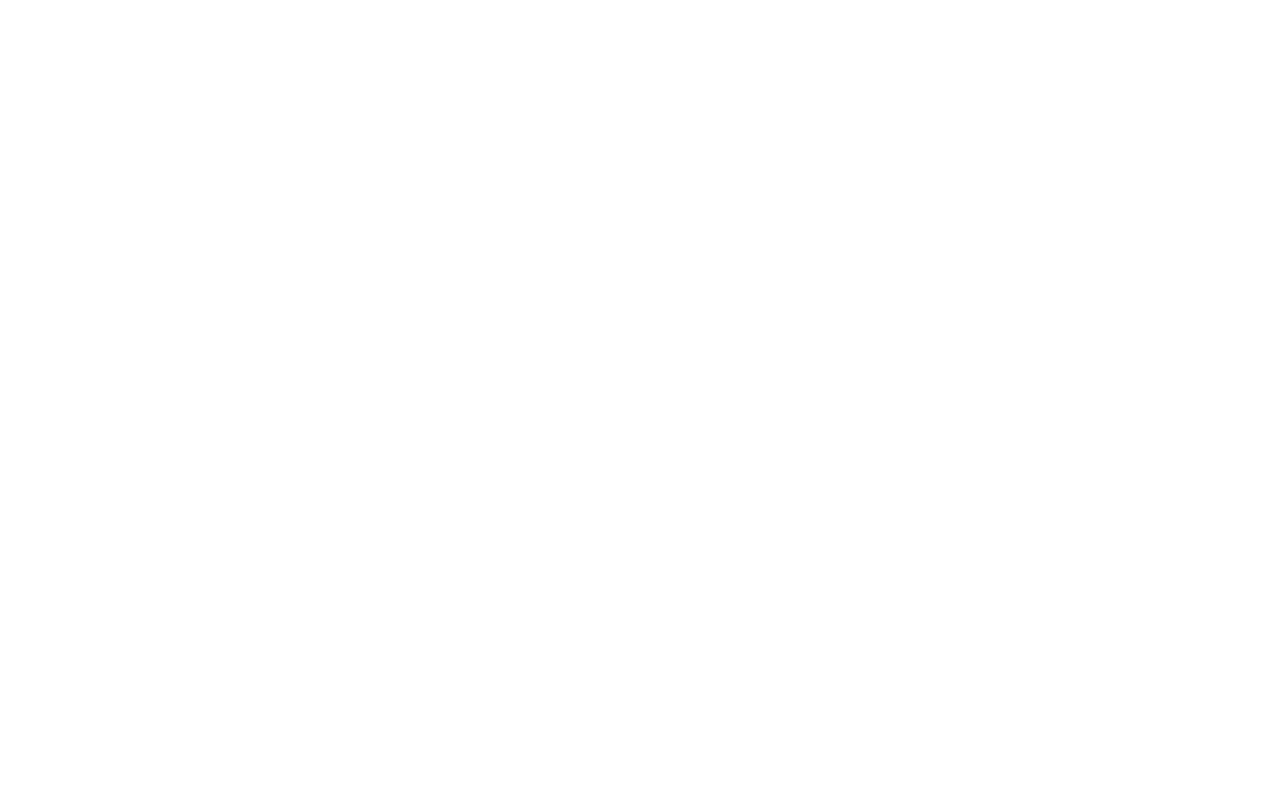
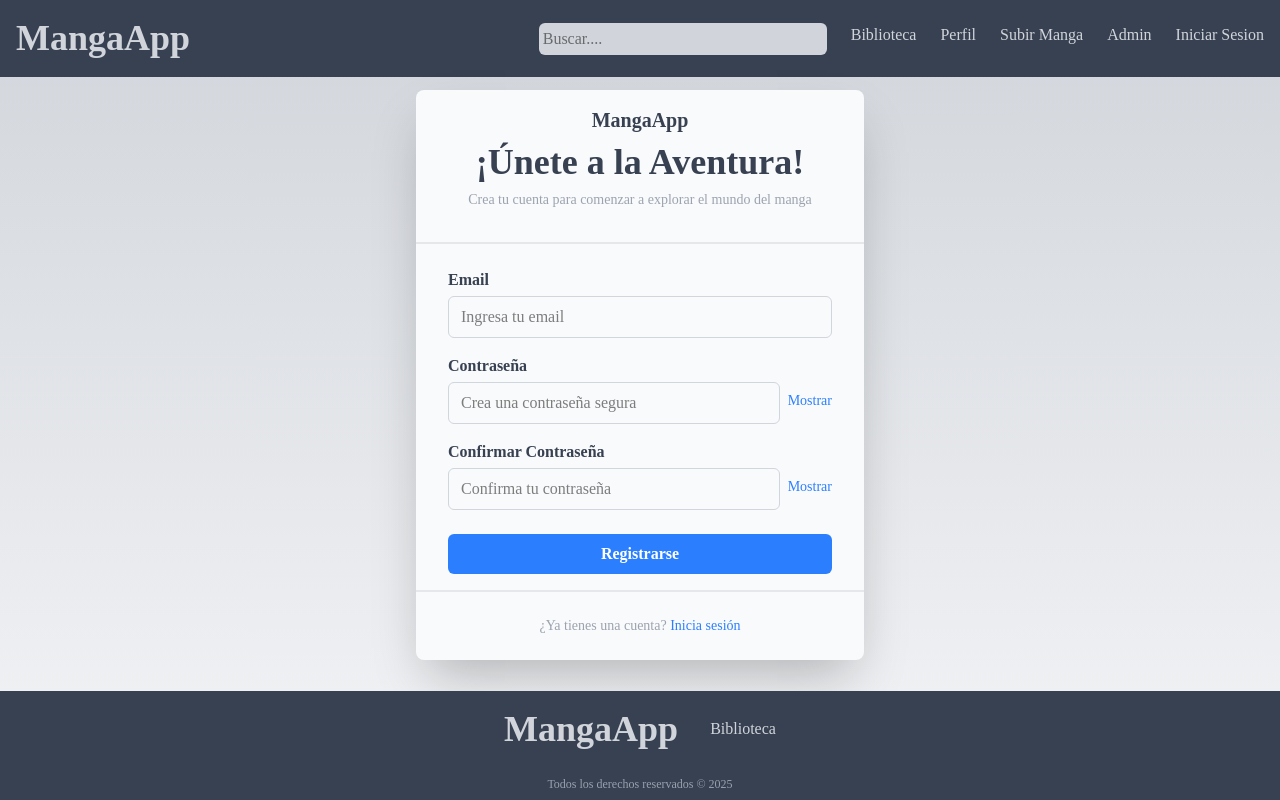
Before and after one commit to Franklin-Gomez/MangaApp, a React (Vite) app in the folder frontend/: page /register in a window 1280 px wide. Before the commit this address had no page. Built offline with nearby package versions, Linux system fonts and the light colour scheme; a web font is replaced by a local one.

Commit message:
working on register form

```diff
--- a/frontend/src/router.tsx
+++ b/frontend/src/router.tsx
@@ -8,6 +8,7 @@ import Library from './view/Pages/Library'
 import Login  from './view/Pages/Login'
 import { UploadManga } from './view/Pages/admin/UploadManga'
 import { UploadChapters } from './view/Pages/admin/UploadChapters'
+import { Register } from './view/Pages/register'
 
 export default function Router() {
   return (
@@ -19,6 +20,7 @@ export default function Router() {
           <Route path="/library/:MangaId" element={<MangaInfo/>} />
           <Route path="/library" element={<Library/>} />
           <Route path="/login" element={<Login/>} />
+          <Route path="/register" element={<Register/>} />
           <Route path="/admin/uploadManga" element={<UploadManga/> } />
           <Route path="/admin/uploadChapters/:mangaId" element={<UploadChapters/>} />
 
--- a/frontend/src/types/index.ts
+++ b/frontend/src/types/index.ts
@@ -65,3 +65,18 @@ export const ChaptersSchema = z.array(ChapterSchema);
 
 export type ChapterType = z.infer<typeof ChapterSchema>;
 export type ChaptersType = z.infer<typeof ChaptersSchema>;
+
+
+
+// -----------------------------------User Schema ------------------------------------
+
+export const LoginSchema = z.object({
+    email: z.string().email(),
+    password: z.string()
+});
+
+export type LoginType = z.infer<typeof LoginSchema>;
+
+export const RegisterSchema = LoginSchema.extend({  confirmPassword: z.string() })
+
+export type RegisterType = z.infer<typeof RegisterSchema>;
--- a/frontend/src/view/Pages/Login.tsx
+++ b/frontend/src/view/Pages/Login.tsx
@@ -1,9 +1,35 @@
 import { useForm } from "react-hook-form"
 import { Link } from "react-router-dom"
+import type { LoginType } from "../../types"
+import { useState } from "react";
+import { loginUser } from "../../api";
 
 export default function Login () {
 
-    const { register } = useForm()
+    const [showPassword, setShowPassword] = useState(false);
+    const [isLoading, setIsLoading] = useState(false);
+    const [successMsg, setSuccessMsg] = useState("");
+    const [serverError, setServerError] = useState("")
+
+    const { register , handleSubmit , formState : { errors } , reset } = useForm({
+        defaultValues : {
+            email: '',
+            password: ''
+        }
+    })
+
+    const handleLogin = async ( data : LoginType) => {
+
+        try {
+            const respuesta = await loginUser( data )
+
+            console.log(respuesta);
+        } catch (error) {
+            console.log('Error en el login:', error);
+        }
+
+
+    }
 
     return (
         <>
@@ -23,15 +49,23 @@ export default function Login () {
 
                     <div>
 
-                        <form className="px-8 border-b-2 border-tenue">
+                        <form
+                            className="px-8 border-b-2 border-tenue"
+                            onSubmit={handleSubmit( handleLogin )}
+                        >
 
                             <div className="flex flex-col mb-4">
                                 <label className=" flex text-muy-oscuro font-bold ">Email</label>
                                 <input
-                                    type="email" {...register("email")}
+                                    type="email"
                                     placeholder="Ingresa Tu Email"
                                     className="bg-white border border-gray-300 rounded-md px-4 py-2 focus:outline-none focus:ring-2 focus:border-transparent"
+                                    {...register("email" , { required: true })}
                                 />
+
+                                { errors.email &&
+                                    <span className="text-red-500 text-sm mt-1">El email es requerido</span>
+                                }
                             </div>
 
                             <div className="flex flex-col mb-6">
@@ -40,17 +74,35 @@ export default function Login () {
                                     <span className=" hover:underline hover:text-gray-800 cursor-pointer "> Olvidastes tu Contraseña ?  </span>
                                 </label>
 
-                                <input
-                                    type="password" {...register("password")}
-                                    placeholder="Ingresa Tu Contraseña"
-                                    className="bg-white border border-gray-300 rounded-md px-4 py-2 "
-                                />
+                                <div className=" flex items-center justify-evenly">
+                                    <input
+                                        type={showPassword ? "text" : "password" }
+                                        placeholder="Ingresa Tu Contraseña"
+                                        className="bg-white border border-gray-300 rounded-md px-4 py-2 w-full"
+                                        {...register("password" , { required: true })}
+                                    />
+
+                                    <button
+                                        type="button"
+                                        className="ml-2 text-sm text-blue-500 hover:underline focus:outline-none"
+                                        onClick={() => setShowPassword((v) => !v)}
+                                    >
+                                        {showPassword ? "Ocultar" : "Mostrar"}
+                                    </button>
+
+                                </div>
+
+                                { errors.password &&
+
+                                    <span className=" text-red-500 text-sm mt-1">La contraseña es requerida</span>
+
+                                }
 
                             </div>
 
                             <button
                                 type="submit"
-                                className="w-full py-3 bg-muy-oscuro text-white rounded-md mb-8 hover:bg-gray-800 hover:shadow-lg hover:font-bold transition cursor-pointer"
+                                className="w-full py-3 bg-muy-oscuro text-white rounded-md mb-4 hover:bg-gray-800 hover:shadow-lg hover:font-bold transition duration-150 cursor-pointer"
                             >Iniciar Sesion</button>
 
                         </form>
@@ -60,7 +112,7 @@ export default function Login () {
                     <div
                         className="mb-8 text-primary"
                     >
-                        No tienes una cuenta? <Link to="/registrarse" className="font-mediusm text-secondary hover:font-black hover:underline">Registrarse</Link>
+                        No tienes una cuenta? <Link to="/register" className="font-mediusm text-blue-500 hover:font-bold  hover:underline">Registrarse</Link>
                     </div>
 
                 </div>
--- /dev/null
+++ b/frontend/src/view/Pages/register.tsx
@@ -0,0 +1,152 @@
+import { useForm } from "react-hook-form"
+import { Link } from "react-router-dom"
+import type { RegisterType } from "../../types"
+import { useState } from "react";
+
+
+export const Register = () => {
+
+    const [showPassword, setShowPassword] = useState(false);
+    const [showConfirmPassword, setShowConfirmPassword] = useState(false);
+    const [isLoading, setIsLoading] = useState(false);
+    const [successMsg, setSuccessMsg] = useState("");
+
+    const { register, handleSubmit , formState : { errors }  , reset , watch } = useForm<RegisterType>()
+
+    const password = watch('password');
+
+
+    const handleRegister = ( data : RegisterType ) => {
+
+        console.log(data);
+
+        reset();
+    }
+
+    return (
+        <div className="flex flex-col items-center justify-center min-h-[calc(100vh-205px)]">
+            <div className="text-center space-y-6 bg-gray-50  rounded-lg shadow-2xl w-md">
+
+                <div className=" border-b-2 border-tenue px-4 pt-4">
+
+                    <h2 className="text-xl font-bold text-muy-oscuro">MangaApp</h2>
+
+                    <h1 className=" text-4xl font-bold text-muy-oscuro py-2">¡Únete a la Aventura!</h1>
+
+                    <p className="text-sm text-secondary mb-8" > Crea tu cuenta para comenzar a explorar el mundo del manga </p>
+
+                </div>
+
+                <div>
+
+                    <form
+                        className="px-8 border-b-2 border-tenue"
+                        onSubmit={handleSubmit(handleRegister)}
+                    >
+
+
+                        <div className="flex flex-col mb-4">
+
+                            <label className=" flex text-muy-oscuro font-bold ">Email</label>
+                            <input
+                                type="email"
+                                className="border border-gray-300 rounded-md px-3 py-2 mt-1 focus:outline-none focus:ring-2 focus:ring-blue-500 focus:border-transparent"
+                                placeholder="Ingresa tu email"
+                                {...register("email", { required: "El email es requerido" })}
+                            />
+                            {errors.email && (
+                                <span className="text-red-500 text-sm mt-1">{errors.email.message}</span>
+                            )}
+                        </div>
+
+                        <div className="flex flex-col mb-4">
+
+                            <label className=" flex text-muy-oscuro font-bold ">Contraseña</label>
+
+                            <div className="flex">
+
+                                <input
+                                    type={showPassword ? "text" : "password"}
+                                    className="w-full border border-gray-300 rounded-md px-3 py-2 mt-1 focus:outline-none focus:ring-2 focus:ring-blue-500 focus:border-transparent"
+                                    placeholder="Crea una contraseña segura"
+                                    {...register("password", {
+                                        required: "La contraseña es requerida",
+                                        minLength: {
+                                            value: 6,
+                                            message: "La contraseña debe tener al menos 6 caracteres"
+                                        }
+                                    })}
+                                />
+
+                                <button
+                                    type="button"
+                                    className="ml-2 text-sm text-blue-500 hover:underline focus:outline-none"
+                                    onClick={() => setShowPassword((v) => !v)}
+                                >
+                                    {showPassword ? "Ocultar" : "Mostrar"}
+                                </button>
+
+                            </div>
+
+
+                            {errors.password && (
+                                <span className="text-red-500 text-sm mt-1">{errors.password.message}</span>
+                            )}
+
+                        </div>
+
+                        <div className="flex flex-col mb-6">
+
+
+                            <label className=" flex text-muy-oscuro font-bold ">Confirmar Contraseña</label>
+
+                            <div className="flex">
+
+                                <input
+                                    type={showConfirmPassword ? "text" : "password"}
+                                    className="w-full border border-gray-300 rounded-md px-3 py-2 mt-1 focus:outline-none focus:ring-2 focus:ring-blue-500 focus:border-transparent"
+                                    placeholder="Confirma tu contraseña"
+
+                                    // validar que confirmPassword sea igual a password
+                                    {...register("confirmPassword", {
+                                        required: "La confirmación de contraseña es requerida",
+                                        validate: value => value === password || "Las contraseñas no coinciden"
+                                    })}
+                                />
+
+                                <button
+                                    type="button"
+                                    className="ml-2 text-sm text-blue-500 hover:underline focus:outline-none"
+                                    onClick={() => setShowConfirmPassword((v) => !v)}
+                                >
+                                    {showConfirmPassword ? "Ocultar" : "Mostrar"}
+                                </button>
+
+                            </div>
+
+                            {errors.confirmPassword && (
+                                <span className="text-red-500 text-sm mt-1">{errors.confirmPassword.message}</span>
+                            )}
+
+                        </div>
+
+                        <button
+                            type="submit"
+                            className="w-full bg-blue-500 text-white font-bold py-2 px-4 mb-4 rounded-md hover:bg-blue-600 focus:outline-none focus:ring-2 focus:ring-blue-500 focus:ring-offset-2 transition duration-150 cursor-pointer"
+                        >
+                            Registrarse
+                        </button>
+
+                    </form>
+
+                    <p className="text-sm text-secondary mt-6 mb-6">
+                        ¿Ya tienes una cuenta? <Link to="/login" className="text-blue-500 hover:underline cursor-pointer">Inicia sesión</Link>
+                    </p>
+
+
+                </div>
+
+            </div>
+        </div>
+    )
+}
```
Also changed, not shown: frontend/src/api/index.ts (+20 -3 lines), frontend/src/view/Pages/admin/UploadManga.tsx (+7 -1 lines).
